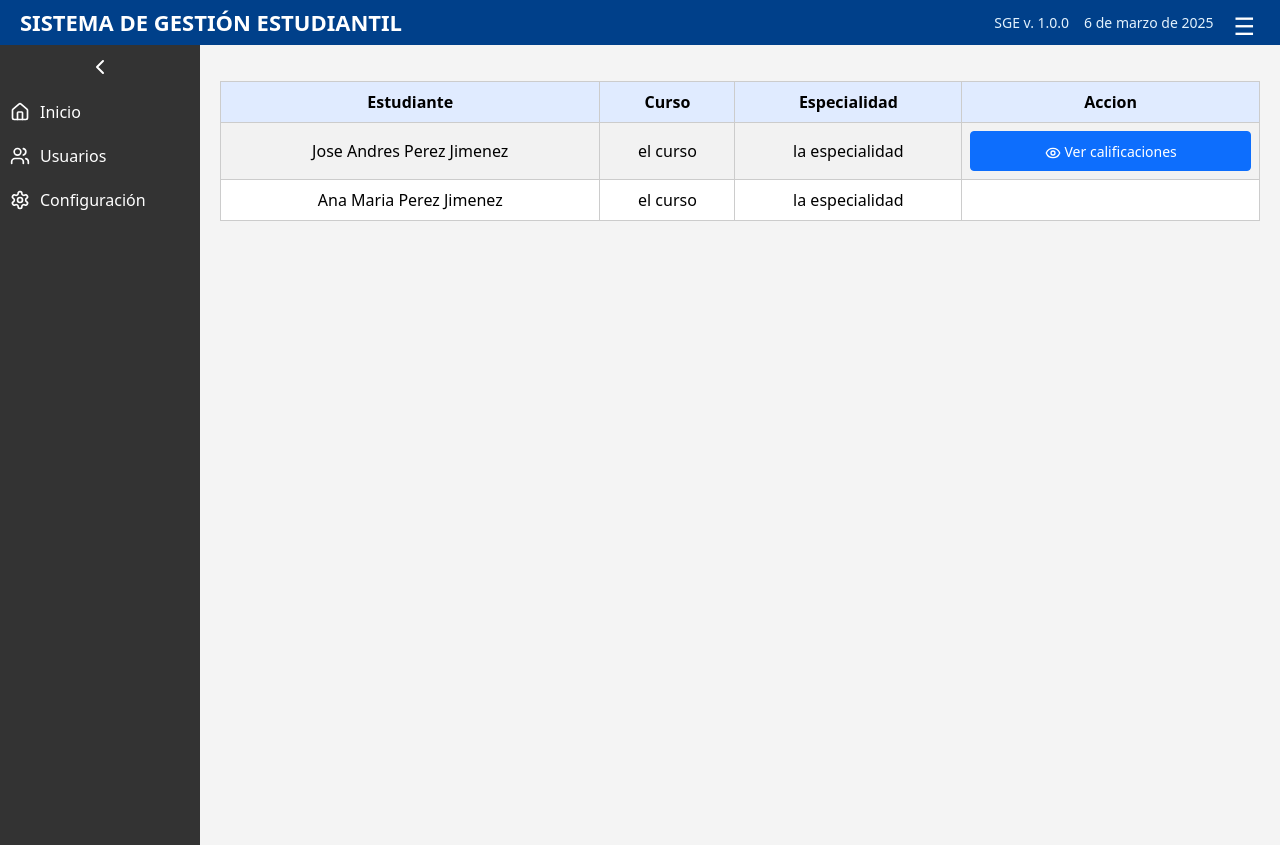
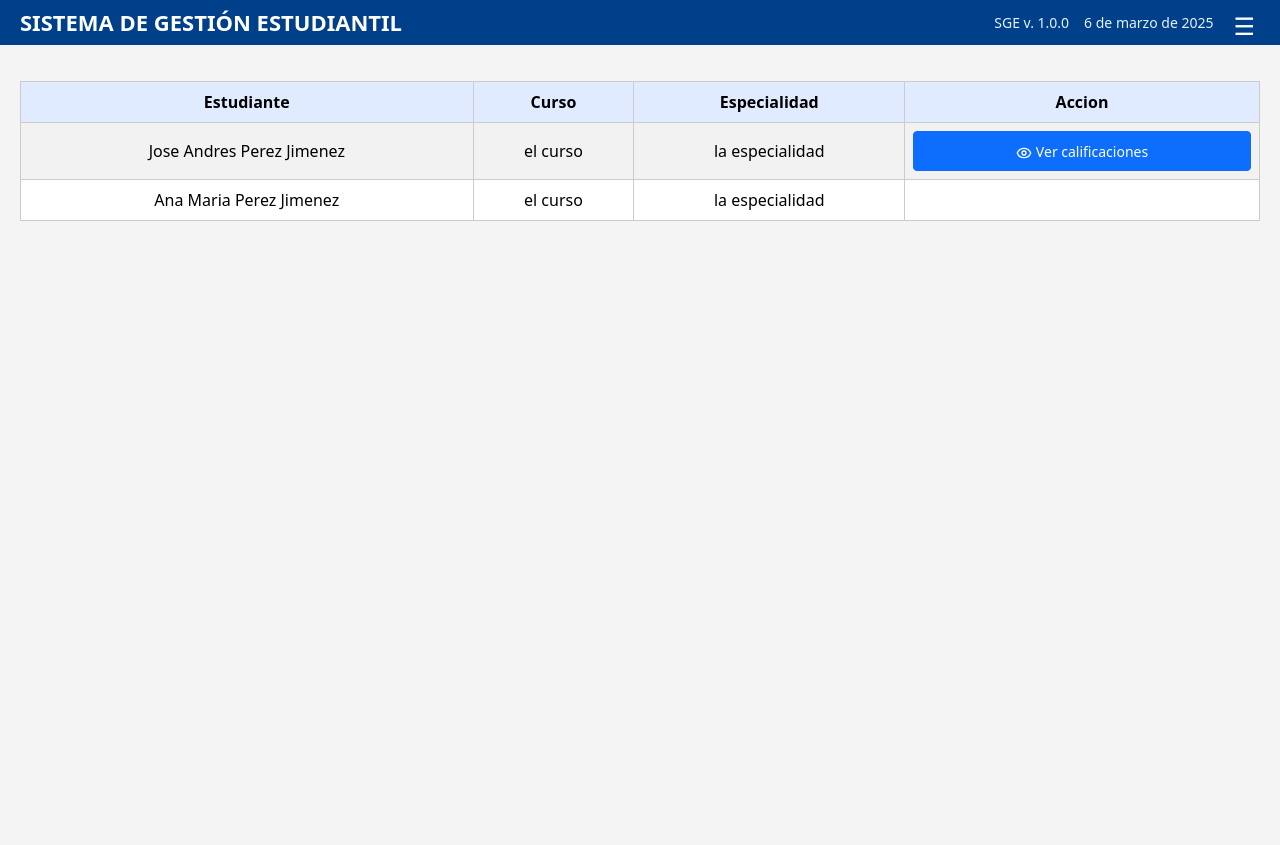
Before and after one commit to Kevin-Guachamin/Proyecto_CNM_Frontend, a React (Vite) app: page /representante in a window 1280 px wide. Built offline with nearby package versions, Linux system fonts and the light colour scheme.

Commit message:
La vista de REPRESENTANTE se muestra sin el Sidebar

```diff
--- a/src/vistas/Representante/index.jsx
+++ b/src/vistas/Representante/index.jsx
@@ -60,15 +60,10 @@ function Index() {
         setIsLoading(false);
       }
     }
-  cargarDatos();
+    cargarDatos();
 
   }, []);
 
-    const modules = [
-        { name: "Inicio", icon: <Home size={20} /> },
-        { name: "Usuarios", icon: <Users size={20} /> },
-        { name: "Configuración", icon: <Settings size={20} /> },
-    ];
     return(
         <div>
             {/* Encabezado */}
@@ -76,7 +71,7 @@ function Index() {
               {usuario && <Header isAuthenticated={true} usuario={usuario} />}
             </div>
 
-            <Layout modules = {modules}>
+            <Layout showSidebar={false}>
               <Tabla datos={datosEstudiante} isLoading={isLoading}></Tabla>
             </Layout>
         </div>
```
Also changed, not shown: 1 other file (tests, documents, lock files or other folders).
